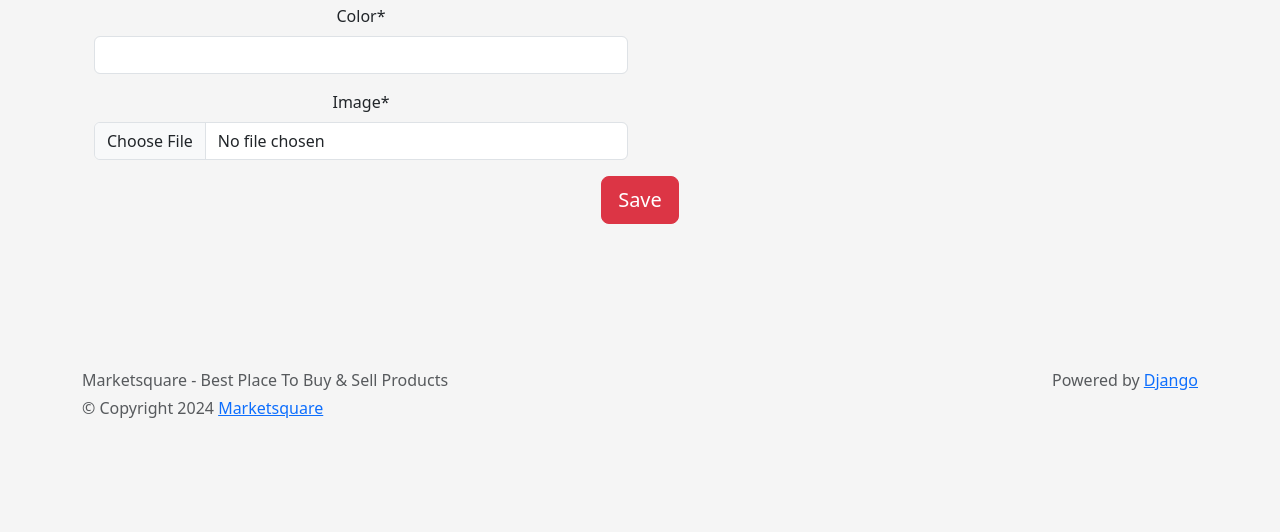
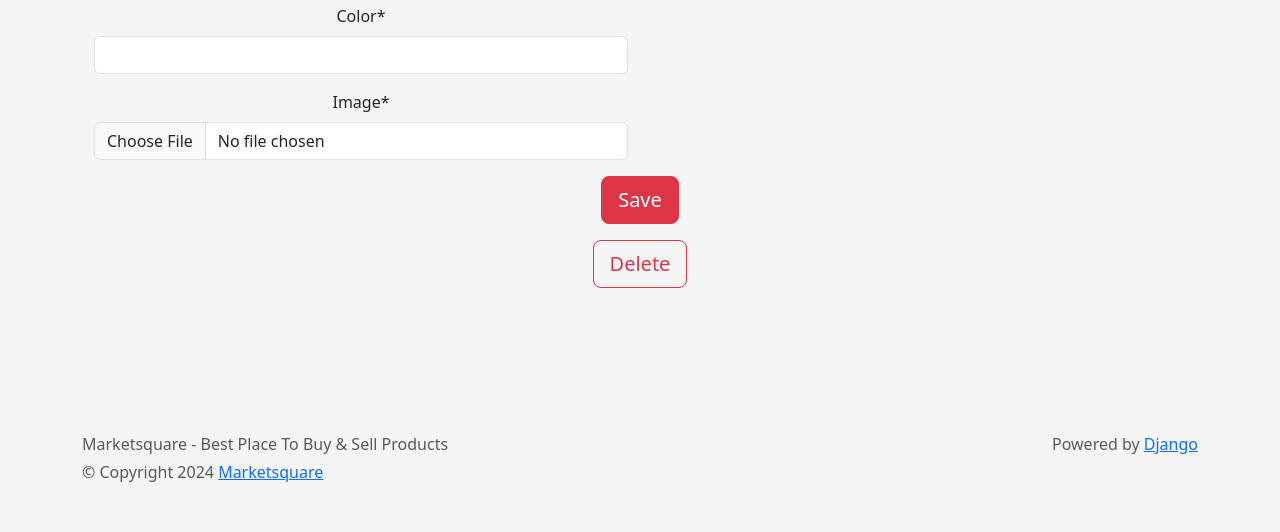
Before and after one commit to N1khilM/marketsquare, a Django app: template marketsquare/templates/views/edit.html in a window 1280 px wide. Shown: the part 857-1389 px from the top of the page. Before the commit the page ends 1275 px from the top, so only its background shows below. Run offline with Django 5.2, Linux system fonts and the light colour scheme; the template is opened without the code that fills it: values that come from a table or form of the project are taken from there, others are empty; some libraries are stand-ins or nearby versions.

Commit message:
delete button to delete listing

```diff
--- a/marketsquare/templates/views/edit.html
+++ b/marketsquare/templates/views/edit.html
@@ -17,6 +17,17 @@
       </div>
       <button class="btn btn-lg btn-danger" type="submit">Save</button>
     </form>
+    <form action="" method="post" class="mt-3">
+      {% csrf_token %}
+      <button
+        class="btn btn-lg btn-outline-danger"
+        type="submit"
+        name="delete"
+        onclick="return confirm('Are you sure you want to delete this item?');"
+      >
+        Delete
+      </button>
+    </form>
   </div>
 </div>
 {% endblock %}
```
Also changed, not shown: marketsquare/views.py (+7 -0 lines).
